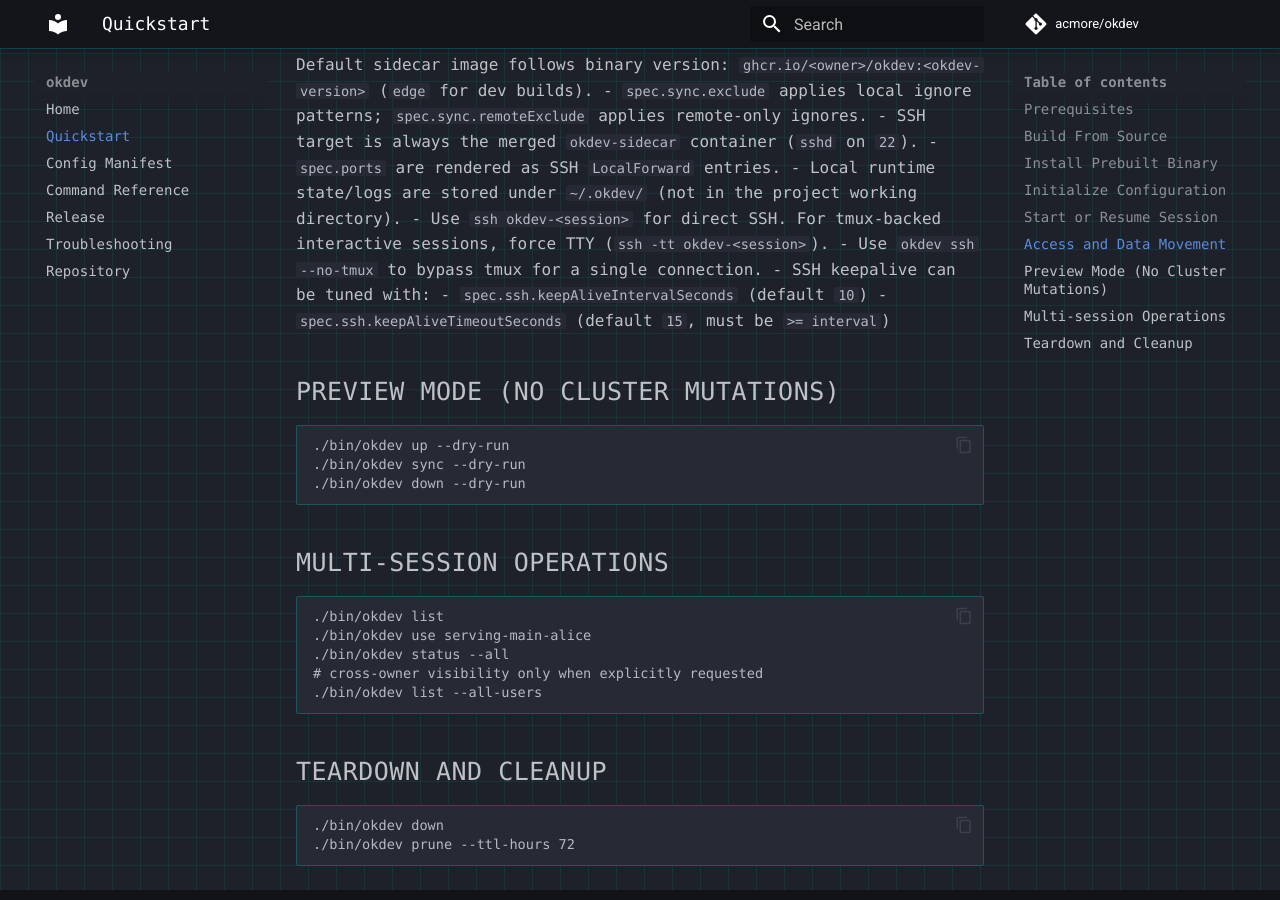
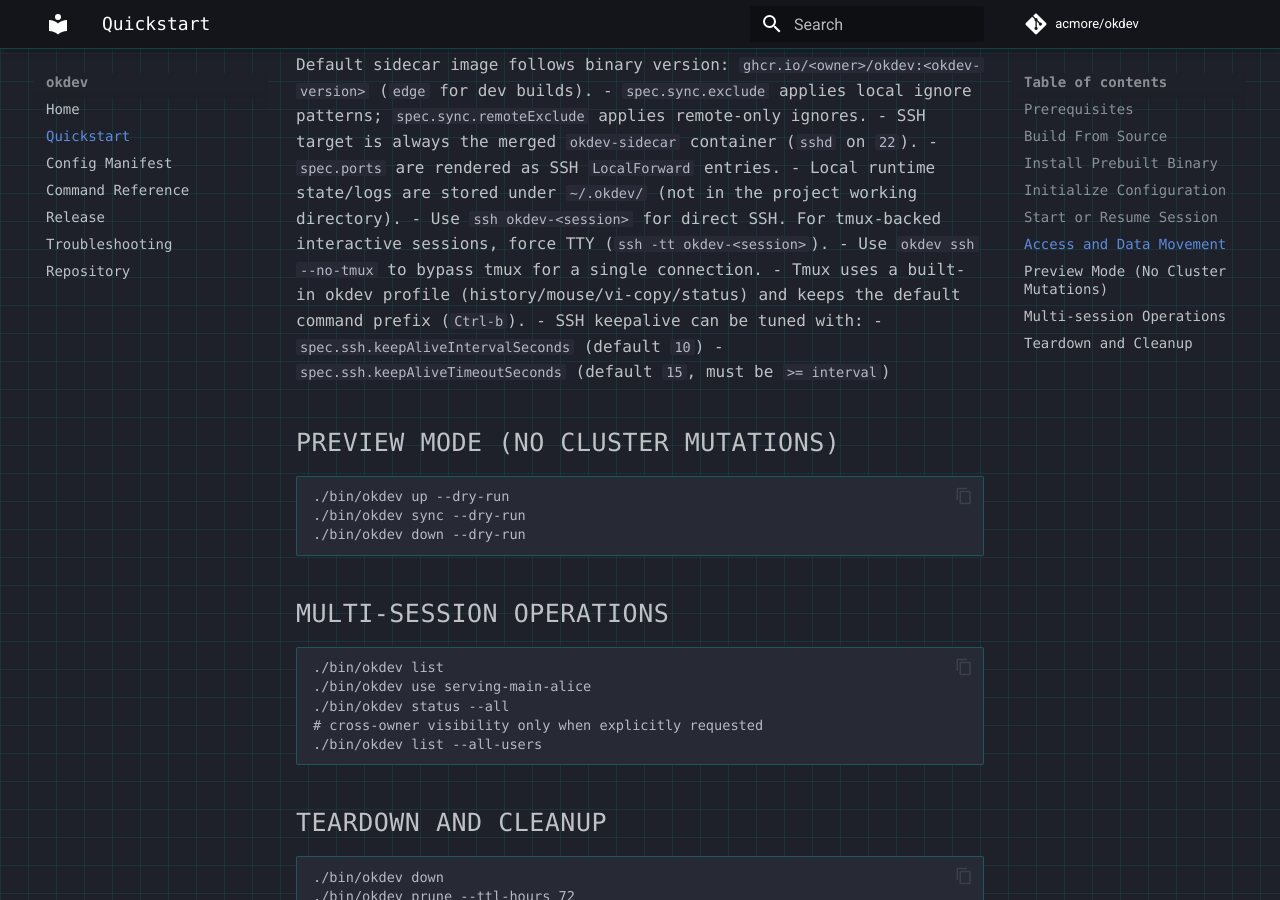
Before and after one commit to acmore/okdev, an MkDocs documentation site: the page built from docs/quickstart.md, in a window 1280 px wide and 900 px high, scrolled down 1704 px. Built offline with MkDocs 1.6.1 and Material for MkDocs 9.7.7, drawn with Linux system fonts in a browser that asks for light colours; comment, search, counter and statistics services are not loaded.

Commit message:
feat(sidecar): add default tmux profile for dev sessions

```diff
--- a/docs/quickstart.md
+++ b/docs/quickstart.md
@@ -87,6 +87,7 @@
 - Local runtime state/logs are stored under `~/.okdev/` (not in the project working directory).
 - Use `ssh okdev-<session>` for direct SSH. For tmux-backed interactive sessions, force TTY (`ssh -tt okdev-<session>`).
 - Use `okdev ssh --no-tmux` to bypass tmux for a single connection.
+- Tmux uses a built-in okdev profile (history/mouse/vi-copy/status) and keeps the default command prefix (`Ctrl-b`).
 - SSH keepalive can be tuned with:
   - `spec.ssh.keepAliveIntervalSeconds` (default `10`)
   - `spec.ssh.keepAliveTimeoutSeconds` (default `15`, must be `>= interval`)
```
Also changed, not shown: 2 other files.
